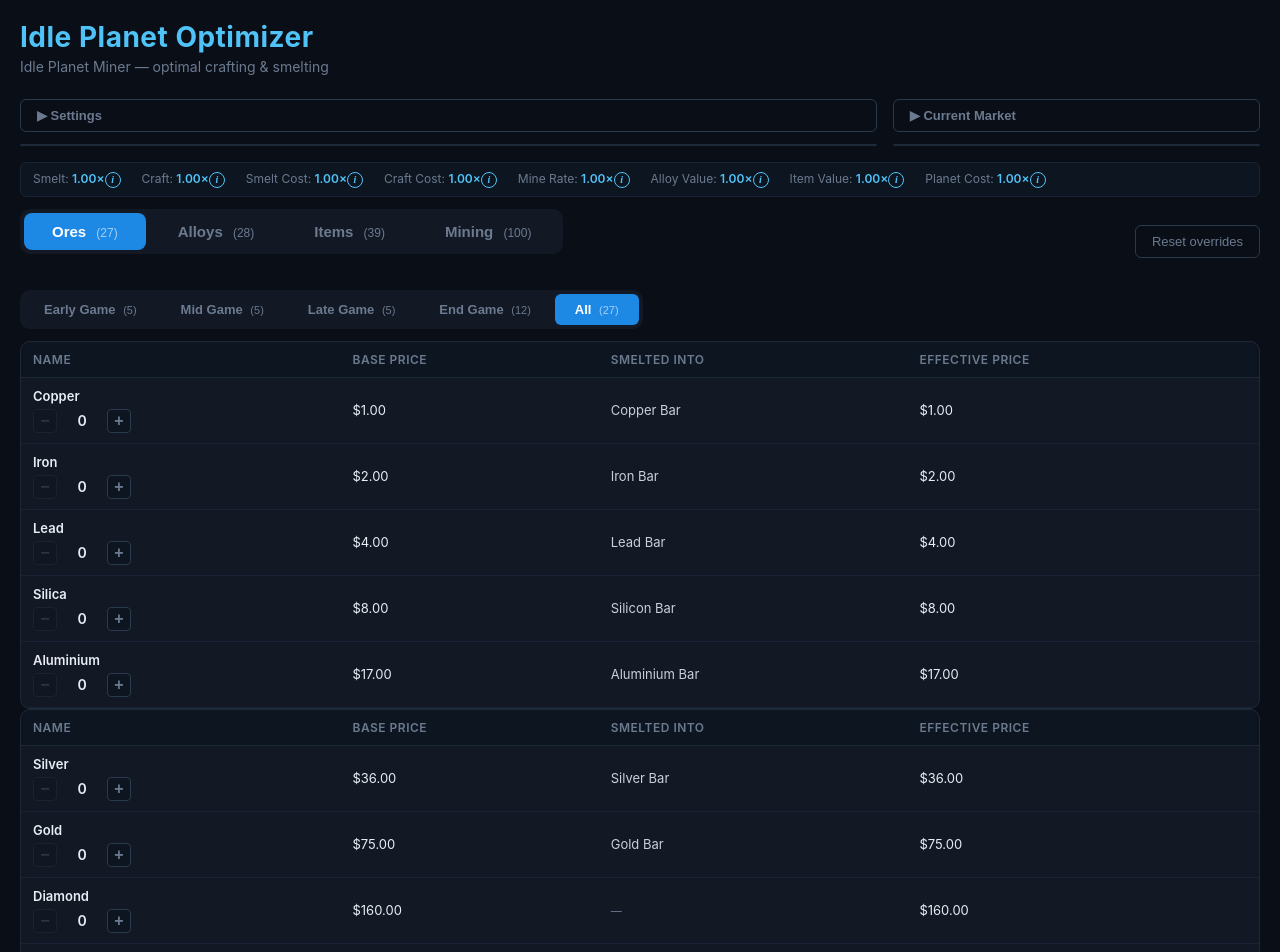
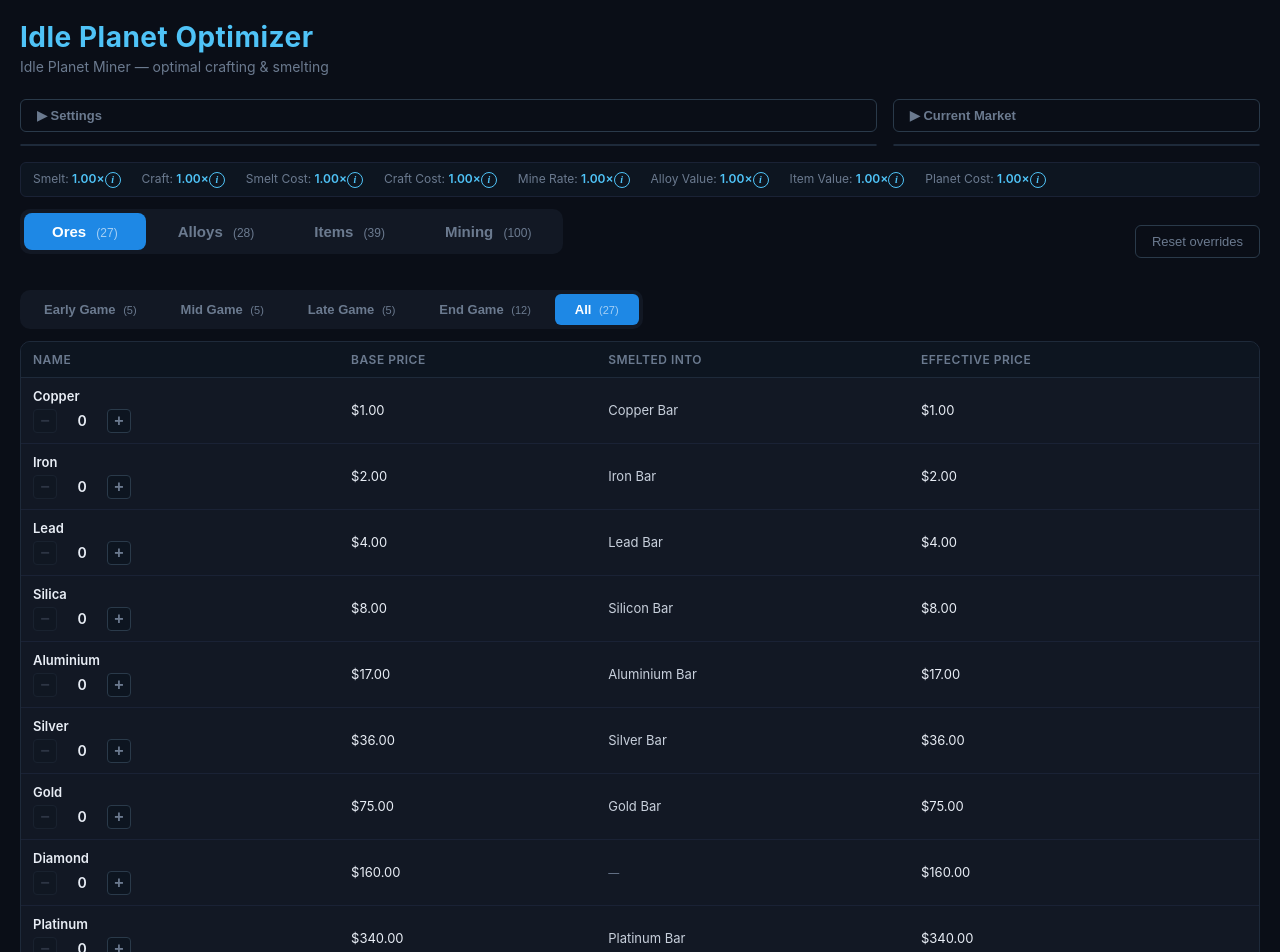
Before and after one commit to jwierzbanowski/idle-planet-optimizer, a Vue app: page / in a window 1280 px wide. Shown: the top 952 px of the page. Built offline with nearby package versions, Linux system fonts and the light colour scheme.

Commit message:
fix: All tab shows flat list without group sections

```diff
--- a/src/components/OresTable.vue
+++ b/src/components/OresTable.vue
@@ -7,7 +7,7 @@
         {{ tab.label }} <span class="count">({{ tab.count }})</span>
       </button>
     </div>
-    <div class="table-wrap" v-for="group in visibleGroups" :key="group.label">
+    <div class="table-wrap">
       <table>
         <thead>
           <tr>
@@ -15,7 +15,7 @@
           </tr>
         </thead>
         <tbody>
-          <tr v-for="id in group.ids" :key="id" @click="$emit('show-detail', id)">
+          <tr v-for="id in visibleIds" :key="id" @click="$emit('show-detail', id)">
             <td class="name-cell">
               {{ DB.ores[id].name }}
               <StarControls :modelValue="getStars(id)" @update:modelValue="setOverride(id, 'stars', $event)" />
@@ -79,9 +79,10 @@ const filterTabs = computed(() => {
   return tabs
 })
 
-const visibleGroups = computed(() => {
-  if (activeGroup.value === 'all') return groupedOres.value
-  return groupedOres.value.filter(g => g.key === activeGroup.value)
+const visibleIds = computed(() => {
+  if (activeGroup.value === 'all') return ORDER.value.ores
+  const group = groupedOres.value.find(g => g.key === activeGroup.value)
+  return group ? group.ids : []
 })
 </script>
 
```
